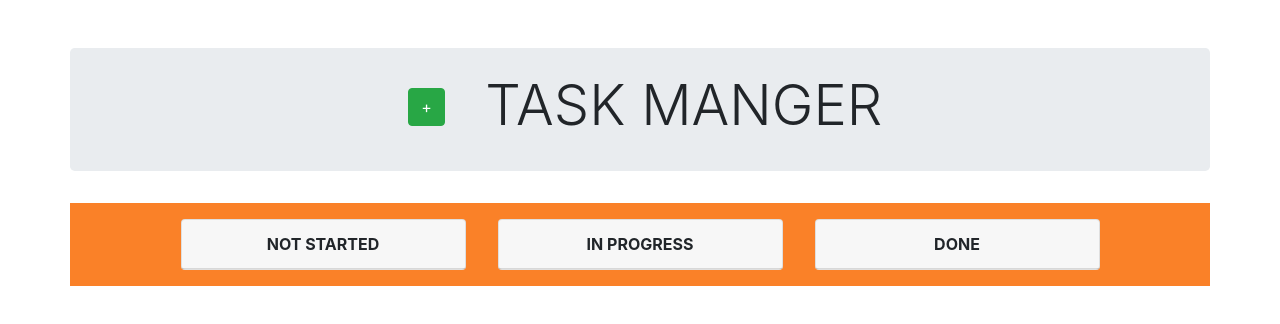
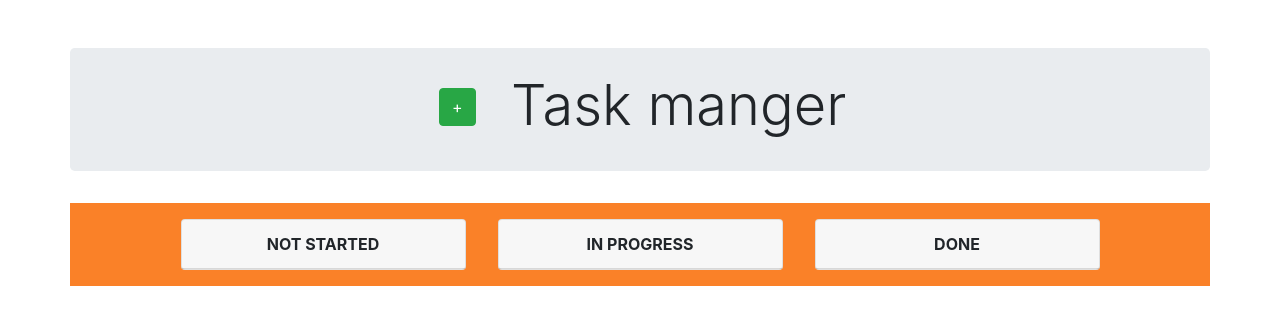
Before and after one commit to vamsi462/task-manager, a React (Create React App) app: page / in a window 1280 px wide. Shown: the top 324 px of the page. Built offline with nearby package versions, Linux system fonts and the light colour scheme.

Commit message:
create Task Action handler

```diff
--- a/src/App.js
+++ b/src/App.js
@@ -1,25 +1,33 @@
-import React from 'react';
-import 'bootstrap/dist/css/bootstrap.min.css'
-import TasksPage from './components/TasksPage';
-import {connect} from 'react-redux'
-import {editTask} from './actions'
+import React from "react";
+import "bootstrap/dist/css/bootstrap.min.css";
+import TasksPage from "./components/TasksPage";
+import {connect} from "react-redux";
+import {editTask, createTask} from "./actions";
 
 function App(props) {
 
-  const handleStatusChange =(id,status)=>{
-    props.dispatch(editTask(id,{status}))
-  }
+  const handleStatusChange = (id, status) => {
+    props.dispatch(editTask(id, {status}));
+  };
+
+  const handleCreateTask = ({title, description}) => {
+    props.dispatch(createTask({title, description}));
+  };
+
   return (
     <>
-     <TasksPage tasks = {props.tasks}
-     handleStatusChange ={handleStatusChange}/>
+      <TasksPage tasks={props.tasks}
+      handleStatusChange={handleStatusChange}
+      handleCreateTask={handleCreateTask}
+       />
     </>
   );
 }
 //to get the state in the store via  props
-const mapStateToProps  = state =>{
+const mapStateToProps = (state) => {
   return {
-    tasks:state.tasks}
-}
+    tasks: state.tasks,
+  };
+};
 //connecting the app with store
 export default connect(mapStateToProps)(App);
--- a/src/components/TasksPage.js
+++ b/src/components/TasksPage.js
@@ -1,7 +1,7 @@
 import React, {useState} from "react";
 import TaskList from "./TaskList";
 
- export const TASK_STATUS = ["Not Started", "In Progress", "Done"];
+  const TASK_STATUS = ["Not Started", "In Progress", "Done"];
 
 const TasksPage = (props) => {
   const [taskcardform, setTaskCardForm] = useState(false);
@@ -12,6 +12,14 @@ const TasksPage = (props) => {
 
   const handleTititleChange = (e) => setTitle(e.target.value);
   const handleDescriptionChange = (e) => setDescription(e.target.value);
+
+  const handleTaskSubmit  =(e)=>{
+   e.preventDefault()
+   props.handleCreateTask({
+      title,
+      description
+   })
+  }
 
   const renderTaskList = () => {
     const {tasks} = props;
@@ -40,15 +48,13 @@ const TasksPage = (props) => {
             </button>
           </div>
           <div className="col-md-10">
-            <h2 className="display-4 text-center text-uppercase  ">
-              Task manger
-            </h2>
+            <h3 className="display-4 text-center   ">Task manger</h3>
           </div>
         </div>
 
         {/* inputforms */}
         {taskcardform && (
-          <form>
+          <form onSubmit={handleTaskSubmit}>
             <div className="form-group">
               <input
                 type="text"
```
